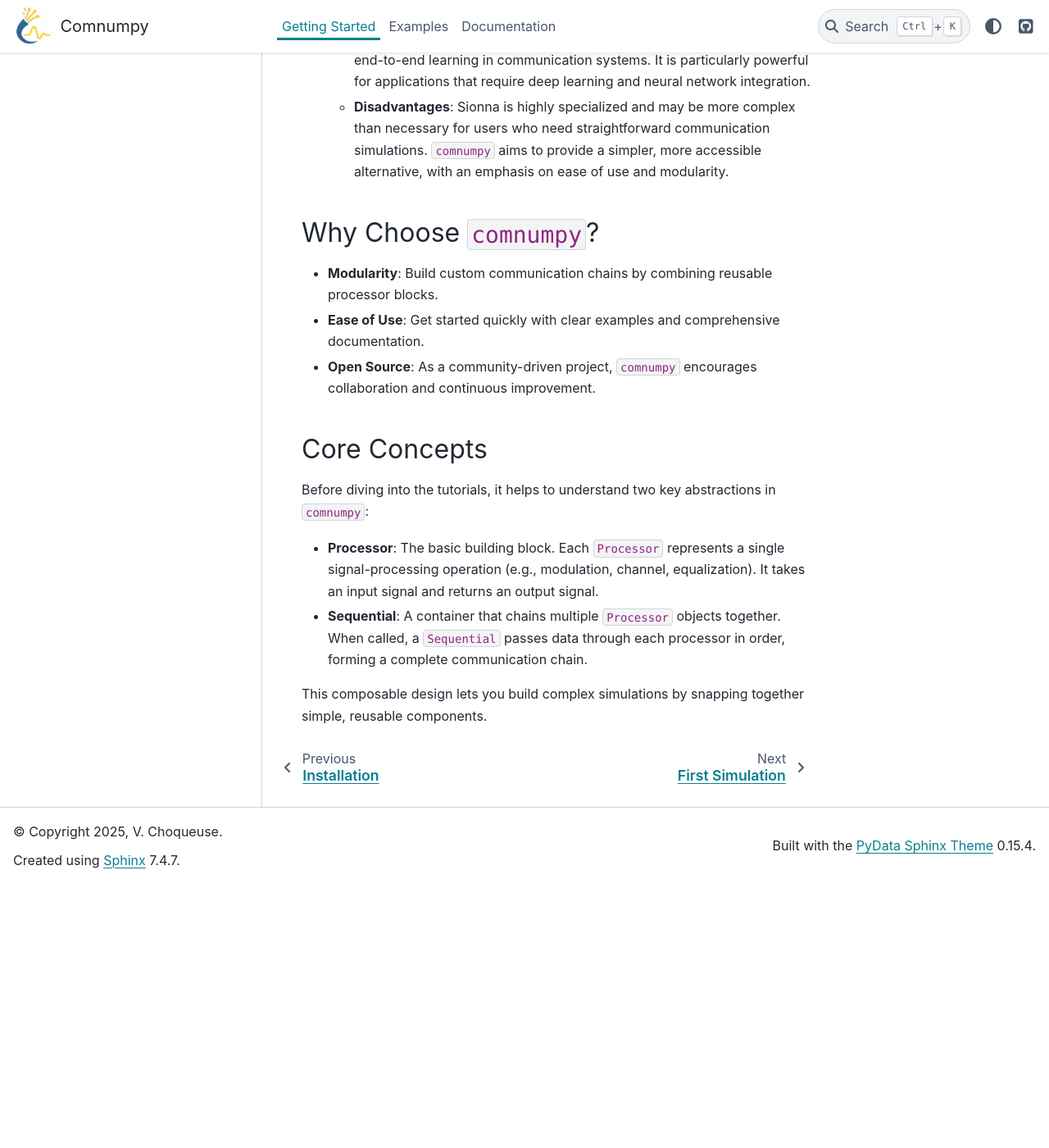
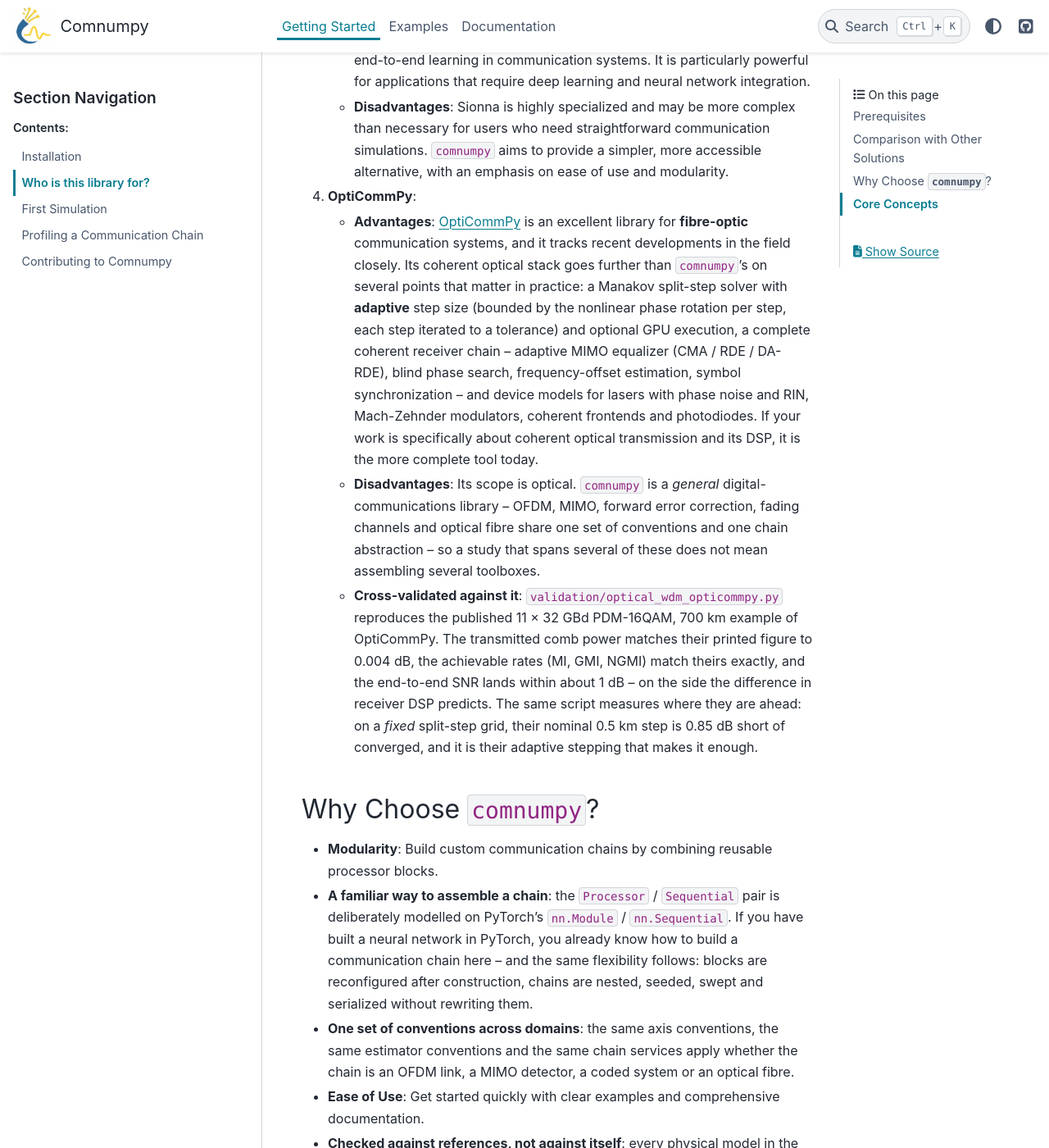
Before and after one commit to vincentchoqueuse/comnumpy, a Sphinx documentation site: the page built from docs/getting_started/who_is_comnumpy_for.rst, in a window 1280 px wide and 1400 px high, scrolled down 1006 px. Shown: the whole window at 82% size. Built offline with Sphinx 7.4.7 and the PyData theme 0.15.4, drawn with Linux system fonts in a browser that asks for light colours; before the commit the page ends 2084 px from its top, so only the background shows below that; some of the changed text lies outside the part shown.

Commit message:
Compare comnumpy with OptiCommPy in the documentation
The "who is this for" page compared against numpy, MATLAB and Sionna
but not against the library closest to the optical part of comnumpy.

The entry says plainly where OptiCommPy is ahead -- adaptive,
iterated, GPU-capable Manakov stepping, and a coherent receiver chain
(adaptive MIMO equalizer, blind phase search, frequency-offset
estimation) that comnumpy does not have -- and where comnumpy's own
claim is: one set of conventions and one chain abstraction across OFDM,
MIMO, coding, fading and fibre.

It also states what was measured rather than asserted: the
cross-validation script reproduces their published WDM result (comb
power to 0.004 dB, MI/GMI/NGMI exactly, end-to-end SNR within a
decibel) and, in the same run, shows their adaptive stepping beating
our fixed grid by 0.85 dB. A comparison that only lists our advantages
is not a comparison.

The Processor/Sequential analogy with PyTorch's nn.Module /
nn.Sequential is now stated where a reader looks for it, since that is
the design it is borrowed from.

Co-Authored-By: Claude Opus 5 <noreply@anthropic.com>

```diff
--- a/docs/getting_started/who_is_comnumpy_for.rst
+++ b/docs/getting_started/who_is_comnumpy_for.rst
@@ -26,11 +26,22 @@ Comparison with Other Solutions
    - **Advantages**: Sionna is a Python library that leverages TensorFlow for end-to-end learning in communication systems. It is particularly powerful for applications that require deep learning and neural network integration.
    - **Disadvantages**: Sionna is highly specialized and may be more complex than necessary for users who need straightforward communication simulations. ``comnumpy`` aims to provide a simpler, more accessible alternative, with an emphasis on ease of use and modularity.
 
+4. **OptiCommPy**:
+
+   - **Advantages**: `OptiCommPy <https://github.com/edsonportosilva/OptiCommPy>`_ is an excellent library for **fibre-optic** communication systems, and it tracks recent developments in the field closely. Its coherent optical stack goes further than ``comnumpy``'s on several points that matter in practice: a Manakov split-step solver with **adaptive** step size (bounded by the nonlinear phase rotation per step, each step iterated to a tolerance) and optional GPU execution, a complete coherent receiver chain -- adaptive MIMO equalizer (CMA / RDE / DA-RDE), blind phase search, frequency-offset estimation, symbol synchronization -- and device models for lasers with phase noise and RIN, Mach-Zehnder modulators, coherent frontends and photodiodes. If your work is specifically about coherent optical transmission and its DSP, it is the more complete tool today.
+   - **Disadvantages**: Its scope is optical. ``comnumpy`` is a *general* digital-communications library -- OFDM, MIMO, forward error correction, fading channels and optical fibre share one set of conventions and one chain abstraction -- so a study that spans several of these does not mean assembling several toolboxes.
+   - **Cross-validated against it**: ``validation/optical_wdm_opticommpy.py`` reproduces the published 11 |times| 32 GBd PDM-16QAM, 700 km example of OptiCommPy. The transmitted comb power matches their printed figure to 0.004 dB, the achievable rates (MI, GMI, NGMI) match theirs exactly, and the end-to-end SNR lands within about 1 dB -- on the side the difference in receiver DSP predicts. The same script measures where they are ahead: on a *fixed* split-step grid, their nominal 0.5 km step is 0.85 dB short of converged, and it is their adaptive stepping that makes it enough.
+
+.. |times| unicode:: U+000D7
+
 Why Choose ``comnumpy``?
 ------------------------
 
 - **Modularity**: Build custom communication chains by combining reusable processor blocks.
+- **A familiar way to assemble a chain**: the ``Processor`` / ``Sequential`` pair is deliberately modelled on PyTorch's ``nn.Module`` / ``nn.Sequential``. If you have built a neural network in PyTorch, you already know how to build a communication chain here -- and the same flexibility follows: blocks are reconfigured after construction, chains are nested, seeded, swept and serialized without rewriting them.
+- **One set of conventions across domains**: the same axis conventions, the same estimator conventions and the same chain services apply whether the chain is an OFDM link, a MIMO detector, a coded system or an optical fibre.
 - **Ease of Use**: Get started quickly with clear examples and comprehensive documentation.
+- **Checked against references, not against itself**: every physical model in the library is confronted with something it cannot fake -- a closed form, a conservation law, a published table, or another implementation. The scripts that do it live in ``validation/`` and run in continuous integration.
 - **Open Source**: As a community-driven project, ``comnumpy`` encourages collaboration and continuous improvement.
 
 Core Concepts
@@ -38,7 +49,7 @@ Core Concepts
 
 Before diving into the tutorials, it helps to understand two key abstractions in ``comnumpy``:
 
-- **Processor**: The basic building block. Each ``Processor`` represents a single signal-processing operation (e.g., modulation, channel, equalization). It takes an input signal and returns an output signal.
-- **Sequential**: A container that chains multiple ``Processor`` objects together. When called, a ``Sequential`` passes data through each processor in order, forming a complete communication chain.
+- **Processor**: The basic building block. Each ``Processor`` represents a single signal-processing operation (e.g., modulation, channel, equalization). It takes an input signal and returns an output signal. It is the counterpart of PyTorch's ``nn.Module``.
+- **Sequential**: A container that chains multiple ``Processor`` objects together. When called, a ``Sequential`` passes data through each processor in order, forming a complete communication chain -- the counterpart of ``nn.Sequential``.
 
-This composable design lets you build complex simulations by snapping together simple, reusable components.
+This composable design lets you build complex simulations by snapping together simple, reusable components. What the container adds beyond composition is what makes a *study* convenient rather than just a run: naming and addressing blocks, reconfiguring their parameters after construction, seeding every stochastic block reproducibly, observing signals inside the chain without inserting anything into it, and exporting the whole thing to JSON.
```
